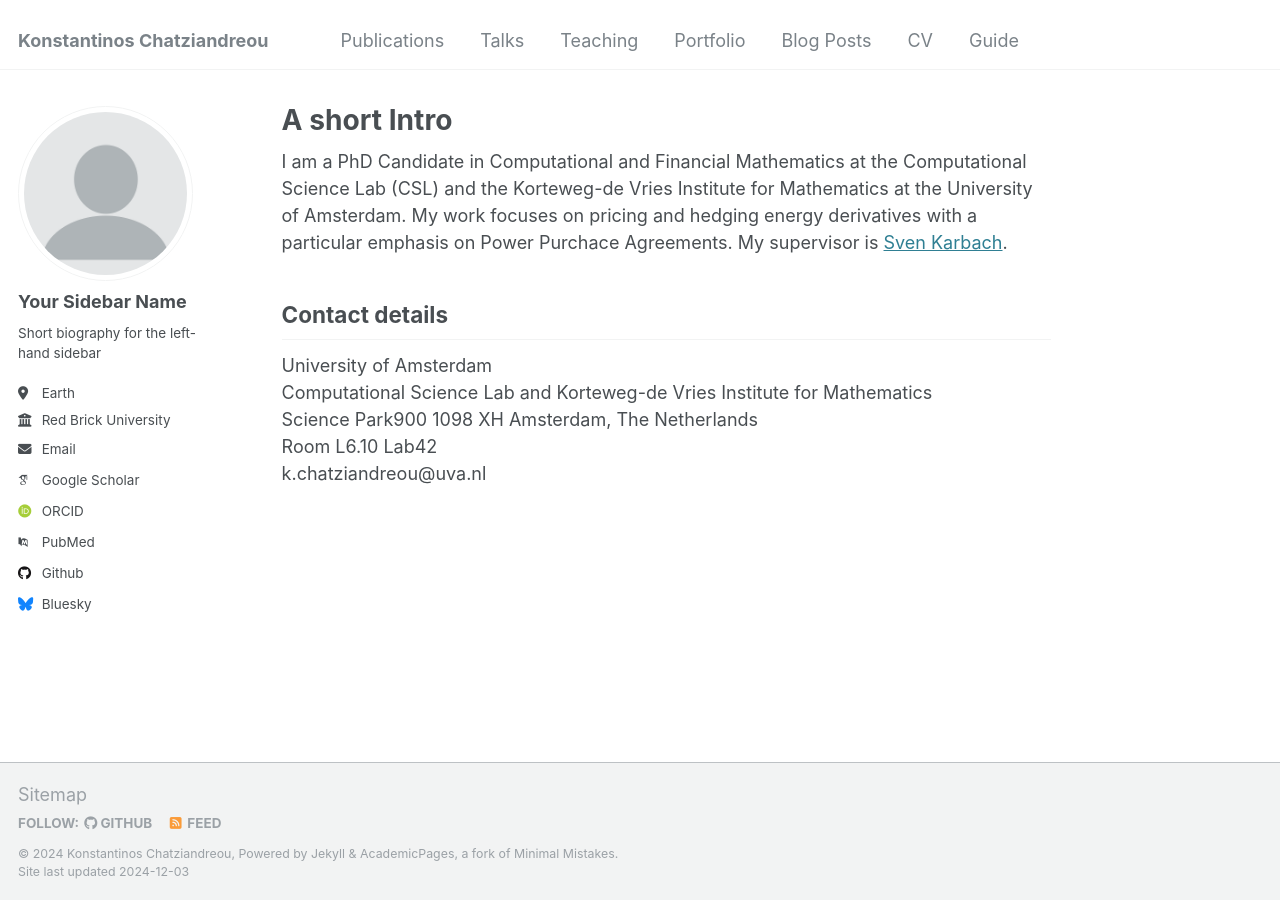
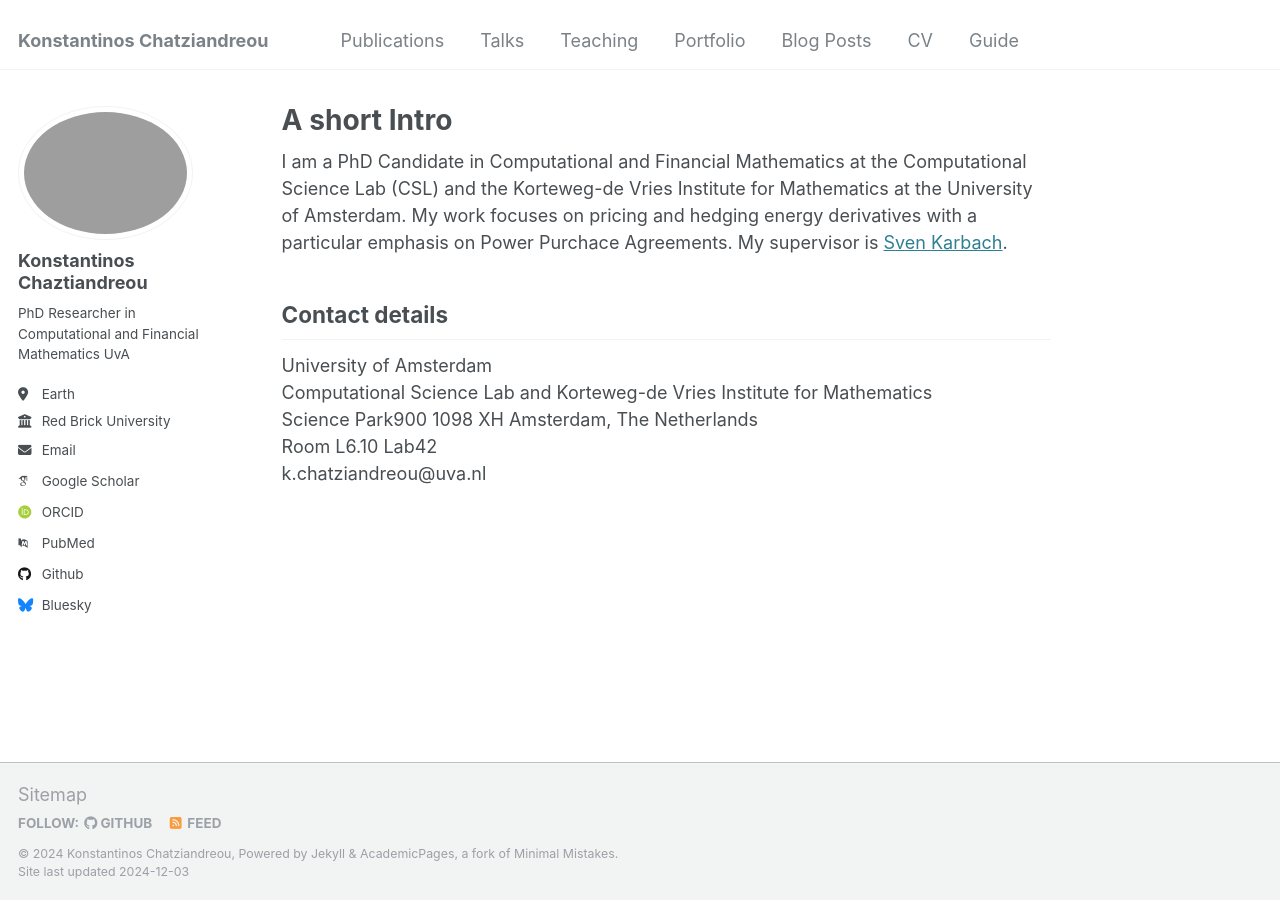
Before and after one commit to kkostashatz/kkostashatz.github.io, a Jekyll site: the page built from _pages/about.md, in a window 1280 px wide. Built offline with Jekyll 4.4.1, drawn with Linux system fonts in a browser that asks for light colours; some web fonts are replaced.

Commit message:
Initial commit

```diff
--- a/_config.yml
+++ b/_config.yml
@@ -21,10 +21,10 @@ repository               : "kkostashatz/kkostashatz.github.io"
 #               Additional customization can be done by editing /_includes/author-profile.html
 author:
   # Biographic information
-  avatar           : "profile.png"
-  name             : "Your Sidebar Name"
+  avatar           : "Image 2.png"
+  name             : "Konstantinos Chaztiandreou"
   pronouns         : # example: "she/her"
-  bio              : "Short biography for the left-hand sidebar"
+  bio              : "PhD Researcher in Computational and Financial Mathematics UvA"
   location         : "Earth"
   employer         : "Red Brick University"
   uri              : # URL
```
Also changed, not shown: images/Image 2.jpg (added), images/Image1.jpg (added).
